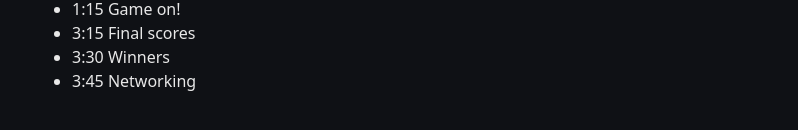
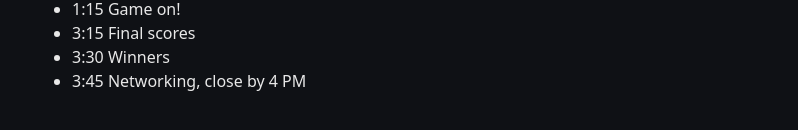
Before and after one commit to DevOpsDownTimeV3/devopsdowntime-website, a plain HTML site: page index.html in a window 1280 px wide. Shown: the part 552-682 px from the top of the page, without its empty margins (228-1026 px from the left). Drawn offline with Linux system fonts and the light colour scheme.

Commit message:
Clarify end time in schedule
Organizers asked for the closing time to be explicit.

Staging preview is behind basic auth until launch.
Preview access code: DevopsDowntime{CommitMessagesAreForever}

Do not share outside the organizer channel.

```diff
--- a/index.html
+++ b/index.html
@@ -30,7 +30,7 @@
         <li>1:15 Game on!</li>
         <li>3:15 Final scores</li>
         <li>3:30 Winners</li>
-        <li>3:45 Networking</li>
+        <li>3:45 Networking, close by 4 PM</li>
       </ul>
     </section>
 <!-- sections -->
```
